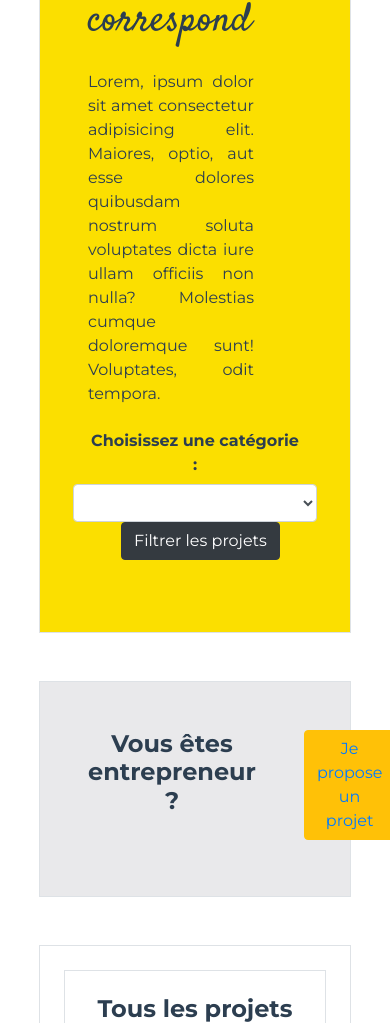
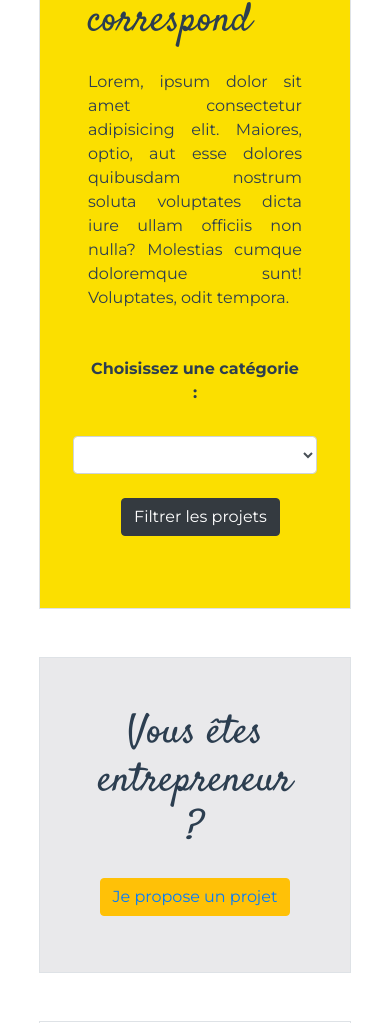
Before and after one commit to yaf/meet_invest, a Vue app: page /entrepreneurs in a window 390 px wide. Shown: the part 432-1455 px from the top of the page. Built offline with nearby package versions, Linux system fonts and the light colour scheme; no server answers.

Commit message:
fix responsive entrepreneurs.vue

```diff
--- a/src/views/accueil.vue
+++ b/src/views/accueil.vue
@@ -125,12 +125,6 @@ export default {
     margin: 10vh 10vw;
   }
 
-  .grid {
-    display: grid;
-    grid-template-columns: repeat(3, 1fr);
-    grid-gap: 2em;
-  }
-
   .block-title {
     grid-column: 1 / 4;
     grid-row: 1 / 1;
--- a/src/views/entrepreneurs.vue
+++ b/src/views/entrepreneurs.vue
@@ -4,11 +4,11 @@
       <!-- encadré jaune / filtrer les projets -->
         <div class="border p-5 mt-5 bgy">
             <h1 class="text-justify mb-4 satisfy">Investisseurs : trouvez le projet qui vous correspond</h1>
-            <p class="text-justify pr-5">Lorem, ipsum dolor sit amet consectetur adipisicing elit. Maiores, optio, aut esse dolores quibusdam nostrum soluta voluptates dicta iure ullam officiis non nulla? Molestias cumque doloremque sunt! Voluptates, odit tempora.</p>
+            <p class="text-justify">Lorem, ipsum dolor sit amet consectetur adipisicing elit. Maiores, optio, aut esse dolores quibusdam nostrum soluta voluptates dicta iure ullam officiis non nulla? Molestias cumque doloremque sunt! Voluptates, odit tempora.</p>
             <form>
                 <div class="form-group row">
-                    <label for="category" class="col-sm-3 col-form-label"><strong>Choisissez une catégorie :</strong></label>
-                    <select class="form-control col-sm-2" v-model="selected">
+                    <label for="category" class="col-sm-3 col-form-label mt-4"><strong>Choisissez une catégorie :</strong></label>
+                    <select class="form-control col-sm-2 mt-4" v-model="selected">
                         <option value="Education">Éducation</option>
                         <option value="Ecologie">Écologie</option>
                         <option value="Mixite">Mixité</option>
@@ -17,23 +17,28 @@
                         <option value="Social">Social</option>
                         <option value="Handicap">Handicap</option>
                     </select>
-                    <button type="button" class="btn mb-2 ml-5 btn-dark" @click="filterCategory(selected)">Filtrer les projets</button>
+                    <button type="button" class="btn mb-2 ml-5 btn-dark mt-4" @click="filterCategory(selected)">Filtrer les projets</button>
                 </div>
             </form>
         </div>
 
         <!-- encart fond gris + bouton : Entrepreneur > inscription entrepreneur -->
         <div class="container border p-5 bg-lightgrey mt-5">
-            <h2>Vous êtes entrepreneur ?</h2>
-            <button type="button" name="button" class="btn mb-2 ml-5 btn-warning"><a href="/form-entrepreneur">Je propose un projet</a></button>
+            <div class="row">
+                <h2 class="col-sm mt-1 satisfy h1">Vous êtes entrepreneur ?</h2>
+                <div class="col-sm mt-3">
+                    <button type="button" class="btn mb-2 btn-warning"><a href="/form-entrepreneur">Je propose un projet</a></button>
+                </div>
+            </div>
         </div>
 
         <!-- encadré bordure simple grise : vue sur tous les projets -->
         <div class="border p-4 mt-5">
             <h2 class="mb-5 border p-4">Tous les projets</h2>
             <p v-if="projetsNull"><strong>Aucun projet ne correspond malheureusement à votre recherche 💔</strong></p>
-            <div class="grid">
-                <Carte v-for="projet in projets" :key="projet.id">
+            <div class="container">
+                <div class="row">
+                    <Carte v-for="projet in projets" :key="projet.id" class="col-sm-4 mb-4">
                         <template v-slot:img>
                             <img src="@/assets/projets/projet1.jpg" class="card-img-top" alt="image présentation du projet">
                             <!-- <img :src="projet.image"/> -->
@@ -48,6 +53,7 @@
                             <a href="" class="btn btn-warning" @click="goToProject(projet.id)">En savoir plus</a>
                         </template>
                     </Carte>
+                </div>
             </div>
         </div>
     </div>
@@ -101,12 +107,6 @@
 
     .entrepreneurs {
         margin: 10vh 10vw;
-
-        & .grid{
-            display: grid;
-            grid-template-columns: repeat(3, 1fr);
-            grid-gap: 2em;
-        }
     }
 
     .satisfy {
@@ -120,7 +120,6 @@
     .bg-lightgrey {
       background-color: #E9E9EB;
       color: #2c3e50;
-      display: flex;
     }
 
     .btn-yellow {
```
Lines whose indentation alone changed are shown as unchanged.
